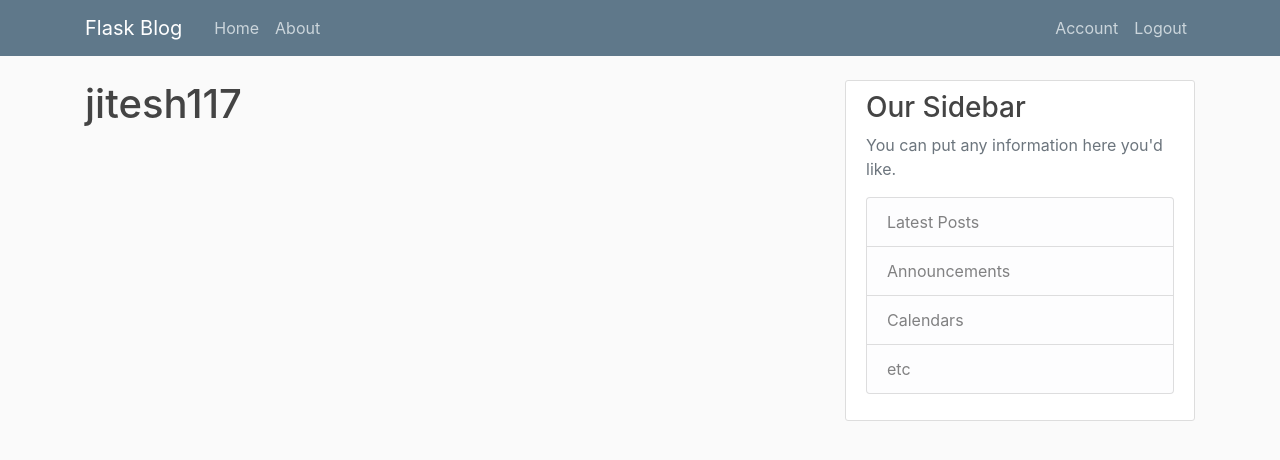
After one commit to Jitesh117/flask_blog, a Flask app: page /account in a window 1280 px wide. The commit adds this page. Shown: the top 460 px of the page. Run offline with Flask 3, Linux system fonts and the light colour scheme; a user stored in the database is signed in; some libraries are stand-ins or nearby versions.

Commit message:
feat: user auth logic

```diff
--- a/flaskblog/__init__.py
+++ b/flaskblog/__init__.py
@@ -1,9 +1,15 @@
 from flask import Flask
 from flask_sqlalchemy import SQLAlchemy
+from flask_bcrypt import Bcrypt
+from flask_login import LoginManager
 
 app = Flask(__name__)
 app.config['SECRET_KEY'] = 'b53c70cd7c1f94d612efb03c15704ba7'
 app.config['SQLALCHEMY_DATABASE_URI'] = 'sqlite:///site.db'
 db = SQLAlchemy(app)
+bcrypt = Bcrypt(app)
+login_manager = LoginManager(app)
+login_manager.login_view = 'login'
+login_manager.login_message_category = 'info'
 
 from flaskblog import routes
--- a/flaskblog/routes.py
+++ b/flaskblog/routes.py
@@ -1,7 +1,8 @@
-from flask import  render_template, url_for, flash, redirect
-from flaskblog import app
+from flask import  render_template, url_for, flash, redirect, request
+from flaskblog import app, db, bcrypt
 from flaskblog.forms import RegistrationForm, LoginForm
 from flaskblog.models import User, Post
+from flask_login import login_user, current_user, logout_user, login_required
 
 posts = [
     {
@@ -29,19 +30,39 @@
 
 @app.route("/register", methods=['GET', 'POST'])
 def register():
+    if current_user.is_authenticated:
+        return redirect(url_for('home'))
     form = RegistrationForm()
     if form.validate_on_submit():
-        flash(f'Account created for {form.username.data}!', 'success')
-        return redirect(url_for('home'))
+        hashed_password = bcrypt.generate_password_hash(form.password.data).decode('utf-8')
+        user = User(username = form.username.data, email = form.email.data, password = hashed_password)
+        db.session.add(user)
+        db.session.commit()
+        flash(f'You account has been created! You are now able to log in', 'success')
+        return redirect(url_for('login'))
     return render_template('register.html', title='Register', form=form)
 
 @app.route("/login", methods=['GET', 'POST'])
 def login():
+    if current_user.is_authenticated:
+        return redirect(url_for('home'))
     form = LoginForm()
     if form.validate_on_submit():
-        if form.email.data == 'admin@blog.com' and form.password.data == 'password':
-            flash('You have been logged in!', 'success')
-            return redirect(url_for('home'))
+        user = User.query.filter_by(email = form.email.data).first()
+        if user and bcrypt.check_password_hash(user.password, form.password.data):
+            login_user(user, remember = form.remember.data)
+            next_page = request.args.get('next')
+            return redirect(next_page) if next_page else  redirect(url_for('home'))
         else:
-            flash('Login Unsuccessful. Please check username and password', 'danger')
+            flash('Login Unsuccessful. Please check email and password', 'danger')
     return render_template('login.html', title='Login', form=form)
+
+@app.route("/logout")
+def logout():
+    logout_user()
+    return redirect(url_for('home'))
+
+@app.route("/account")
+@login_required
+def account():
+    return render_template('account.html', title = 'Account')
--- /dev/null
+++ b/flaskblog/templates/account.html
@@ -0,0 +1,4 @@
+{% extends "layout.html" %}
+{% block content %}
+    <h1> {{ current_user.username }} </h1>
+{% endblock content %}
--- a/flaskblog/templates/layout.html
+++ b/flaskblog/templates/layout.html
@@ -31,8 +31,13 @@
             </div>
             <!-- Navbar Right Side -->
             <div class="navbar-nav">
-              <a class="nav-item nav-link" href="/login">Login</a>
-              <a class="nav-item nav-link" href="/register">Register</a>
+              {% if current_user.is_authenticated %}
+                <a class="nav-item nav-link" href="{{ url_for('account') }}">Account</a>
+                <a class="nav-item nav-link" href="{{ url_for('logout') }}">Logout</a>
+              {% else %}
+                <a class="nav-item nav-link" href="{{ url_for('login') }}">Login</a>
+                <a class="nav-item nav-link" href="{{ url_for('register') }}">Register</a>
+              {% endif %}
             </div>
           </div>
         </div>
--- a/run.py
+++ b/run.py
@@ -1,4 +1,7 @@
-from flaskblog import app
+from flaskblog import app, db
+
+with app.app_context():
+        db.create_all()
 
 if __name__ == '__main__':
     app.run(debug = True)
```
Also changed, not shown: flaskblog/forms.py (+13 -1 lines), flaskblog/models.py (+8 -2 lines), instance/site.db (added).
